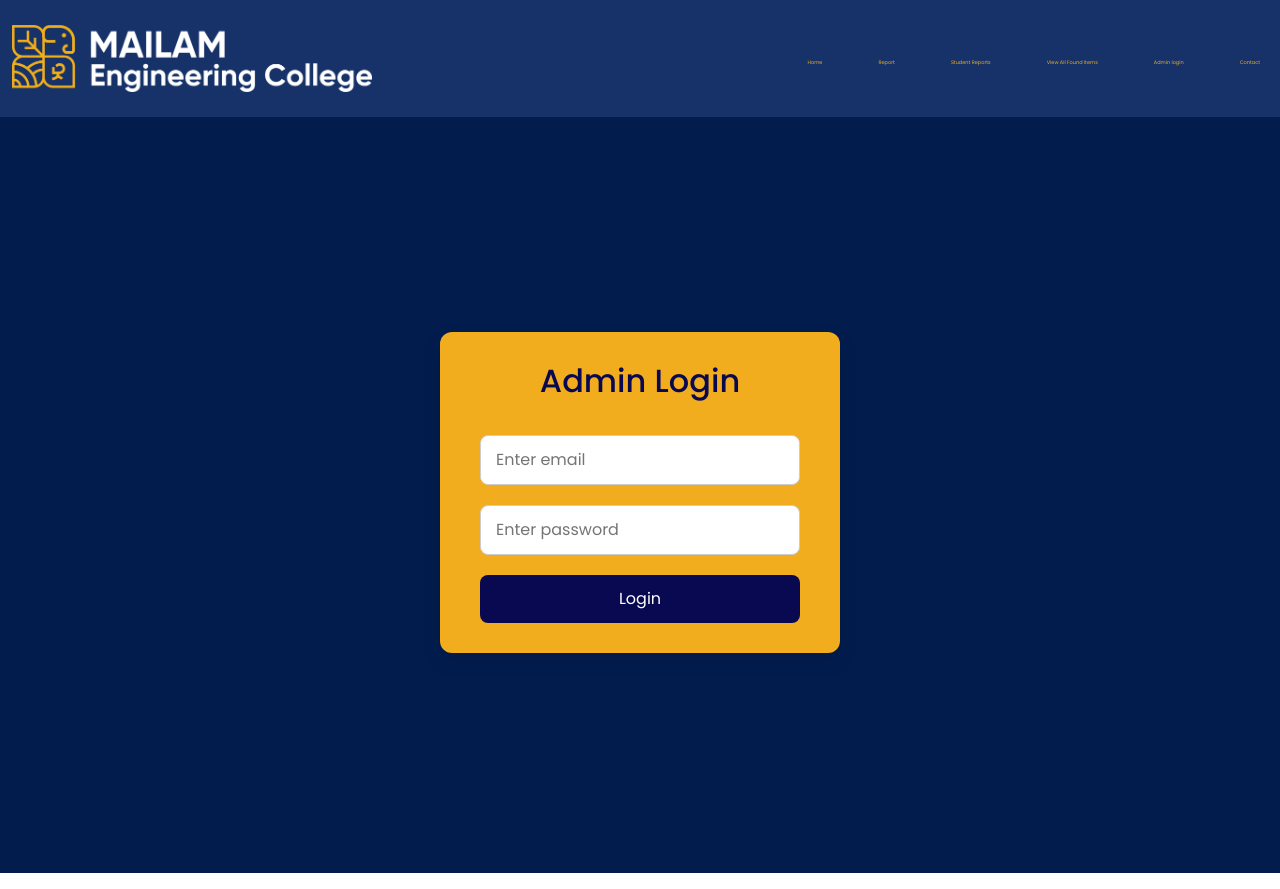
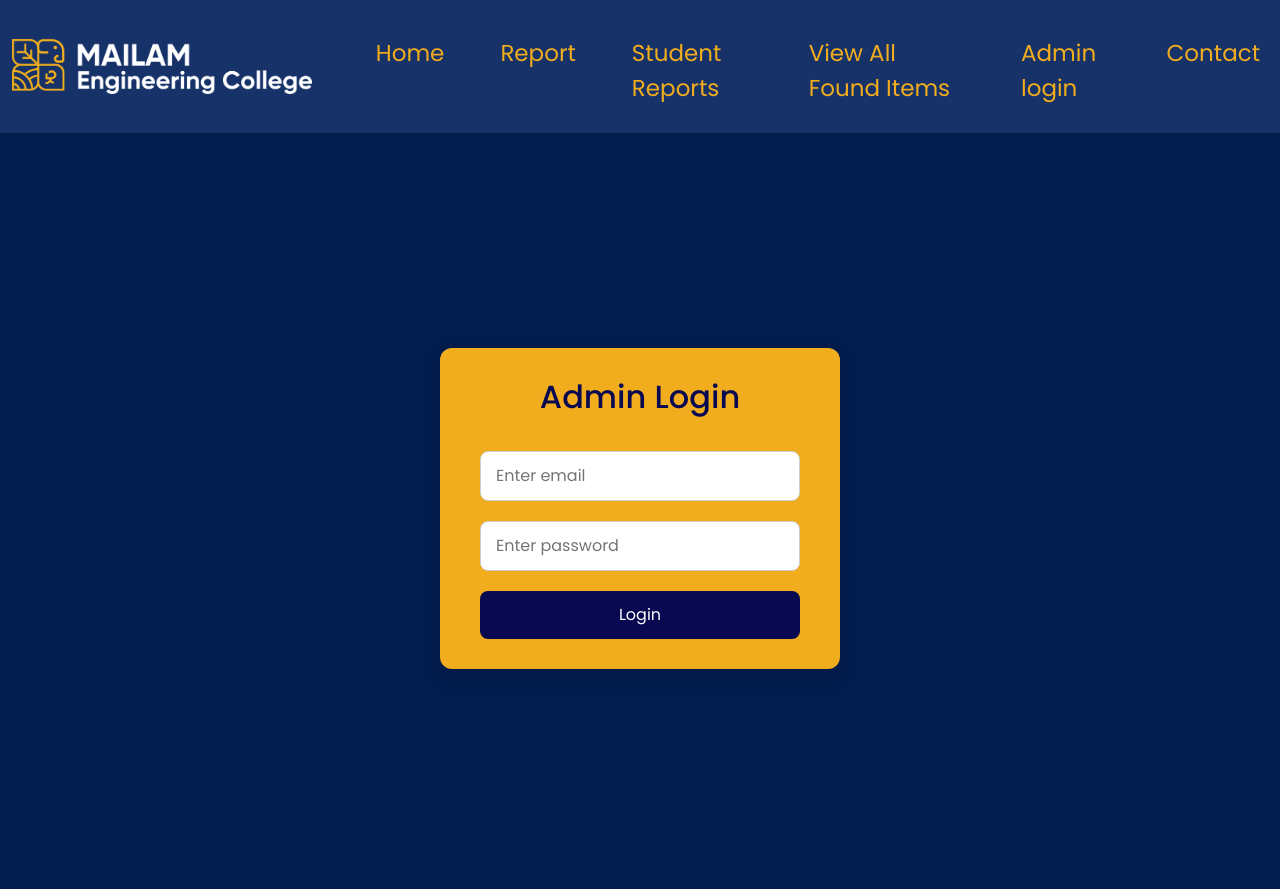
Before and after one commit to Saravanakumar0004/LOST-FOUND-WEB-PORTAL, a React (Vite) app in the folder frontend/: page /admin in a window 1280 px wide. Built offline with nearby package versions, Linux system fonts and the light colour scheme.

Commit message:
Navbar.css

```diff
--- a/frontend/src/component/navbar/Navbar.css
+++ b/frontend/src/component/navbar/Navbar.css
@@ -1,7 +1,7 @@
 /* navbar */
 #doc{
     color: #F1AD1D;
-    font-size: 5px;
+    font-size: 23px;
 }
 #doc:hover{
     color:white;
```
